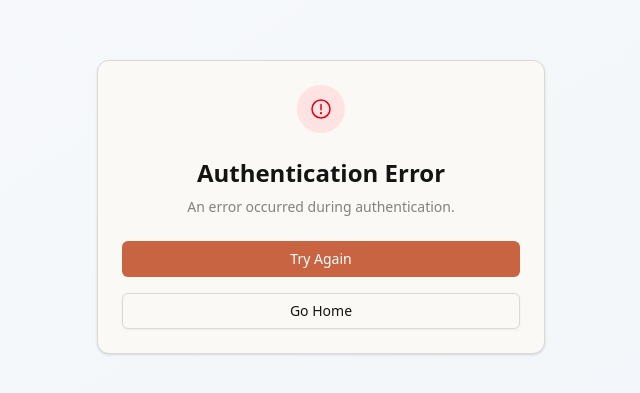
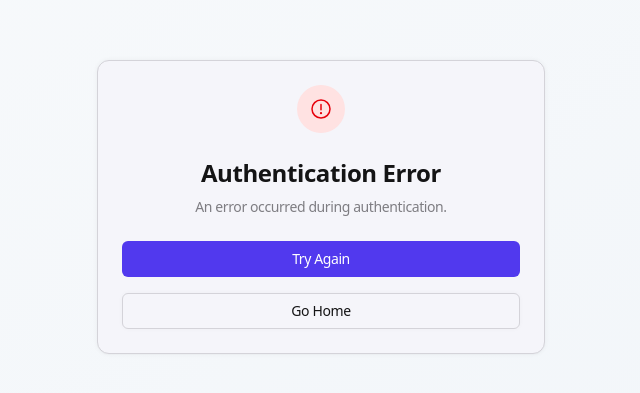
Before and after one commit to omshejul/careers-page, a Next.js app: page /error in a window 1280 px wide. Shown: the part 193-586 px from the top of the page, without its empty margins (319-959 px from the left). Built offline with nearby package versions, Linux system fonts and the light colour scheme.

Commit message:
Update global styles in CSS: Adjusted color variables for background, foreground, and shadows; refined shadow properties for improved visual consistency; added letter-spacing variables for typography.

```diff
--- a/app/globals.css
+++ b/app/globals.css
@@ -4,36 +4,36 @@
 @custom-variant dark (&:is(.dark *));
 
 :root {
-  --background: oklch(0.9818 0.0054 95.0986);
-  --foreground: oklch(0.3438 0.0269 95.7226);
-  --card: oklch(0.9818 0.0054 95.0986);
-  --card-foreground: oklch(0.1908 0.0020 106.5859);
+  --background: oklch(0.9716 0.0066 286.2756);
+  --foreground: oklch(0.2933 0.0362 290.8679);
+  --card: oklch(0.9716 0.0066 286.2756);
+  --card-foreground: oklch(0.1917 0.0020 286.2103);
   --popover: oklch(1.0000 0 0);
-  --popover-foreground: oklch(0.2671 0.0196 98.9390);
-  --primary: oklch(0.6171 0.1375 39.0427);
+  --popover-foreground: oklch(0.2279 0.0231 284.4152);
+  --primary: oklch(0.5035 0.2525 278.2358);
   --primary-foreground: oklch(1.0000 0 0);
-  --secondary: oklch(0.9245 0.0138 92.9892);
-  --secondary-foreground: oklch(0.4334 0.0177 98.6048);
-  --muted: oklch(0.9341 0.0153 90.2390);
-  --muted-foreground: oklch(0.6059 0.0075 97.4233);
-  --accent: oklch(0.9245 0.0138 92.9892);
-  --accent-foreground: oklch(0.2671 0.0196 98.9390);
-  --destructive: oklch(0.1908 0.0020 106.5859);
+  --secondary: oklch(0.9089 0.0368 292.4530);
+  --secondary-foreground: oklch(0.4011 0.0218 292.4477);
+  --muted: oklch(0.9066 0.0204 292.1182);
+  --muted-foreground: oklch(0.5922 0.0076 295.3425);
+  --accent: oklch(0.8999 0.0177 293.1111);
+  --accent-foreground: oklch(0.2300 0.0231 292.1207);
+  --destructive: oklch(0.1917 0.0020 286.2103);
   --destructive-foreground: oklch(1.0000 0 0);
-  --border: oklch(0.8847 0.0069 97.3627);
-  --input: oklch(0.7621 0.0156 98.3528);
-  --ring: oklch(0.6171 0.1375 39.0427);
-  --chart-1: oklch(0.5583 0.1276 42.9956);
+  --border: oklch(0.8694 0.0082 293.8889);
+  --input: oklch(0.7333 0.0186 289.4704);
+  --ring: oklch(0.4771 0.2022 280.7628);
+  --chart-1: oklch(0.4171 0.1920 279.3325);
   --chart-2: oklch(0.6898 0.1581 290.4107);
   --chart-3: oklch(0.8816 0.0276 93.1280);
   --chart-4: oklch(0.8822 0.0403 298.1792);
   --chart-5: oklch(0.5608 0.1348 42.0584);
-  --sidebar: oklch(0.9663 0.0080 98.8792);
-  --sidebar-foreground: oklch(0.3590 0.0051 106.6524);
-  --sidebar-primary: oklch(0.6171 0.1375 39.0427);
-  --sidebar-primary-foreground: oklch(0.9881 0 0);
-  --sidebar-accent: oklch(0.9245 0.0138 92.9892);
-  --sidebar-accent-foreground: oklch(0.3250 0 0);
+  --sidebar: oklch(0.9549 0.0094 292.7948);
+  --sidebar-foreground: oklch(0.3457 0.0052 286.1266);
+  --sidebar-primary: oklch(0.4771 0.2022 280.7628);
+  --sidebar-primary-foreground: oklch(0.9851 0 0);
+  --sidebar-accent: oklch(0.8999 0.0177 293.1111);
+  --sidebar-accent-foreground: oklch(0.3211 0 0);
   --sidebar-border: oklch(0.9401 0 0);
   --sidebar-ring: oklch(0.7731 0 0);
   --font-sans: ui-sans-serif, system-ui, -apple-system, BlinkMacSystemFont, 'Segoe UI', Roboto, 'Helvetica Neue', Arial, 'Noto Sans', sans-serif, 'Apple Color Emoji', 'Segoe UI Emoji', 'Segoe UI Symbol', 'Noto Color Emoji';
@@ -41,20 +41,20 @@
   --font-mono: ui-monospace, SFMono-Regular, Menlo, Monaco, Consolas, "Liberation Mono", "Courier New", monospace;
   --radius: 0.5rem;
   --shadow-x: 0;
-  --shadow-y: 1px;
-  --shadow-blur: 3px;
+  --shadow-y: 0px;
+  --shadow-blur: 5px;
   --shadow-spread: 0px;
-  --shadow-opacity: 0.1;
+  --shadow-opacity: 0.05;
   --shadow-color: oklch(0 0 0);
-  --shadow-2xs: 0 1px 3px 0px hsl(0 0% 0% / 0.05);
-  --shadow-xs: 0 1px 3px 0px hsl(0 0% 0% / 0.05);
-  --shadow-sm: 0 1px 3px 0px hsl(0 0% 0% / 0.10), 0 1px 2px -1px hsl(0 0% 0% / 0.10);
-  --shadow: 0 1px 3px 0px hsl(0 0% 0% / 0.10), 0 1px 2px -1px hsl(0 0% 0% / 0.10);
-  --shadow-md: 0 1px 3px 0px hsl(0 0% 0% / 0.10), 0 2px 4px -1px hsl(0 0% 0% / 0.10);
-  --shadow-lg: 0 1px 3px 0px hsl(0 0% 0% / 0.10), 0 4px 6px -1px hsl(0 0% 0% / 0.10);
-  --shadow-xl: 0 1px 3px 0px hsl(0 0% 0% / 0.10), 0 8px 10px -1px hsl(0 0% 0% / 0.10);
-  --shadow-2xl: 0 1px 3px 0px hsl(0 0% 0% / 0.25);
-  --tracking-normal: 0em;
+  --shadow-2xs: 0 0px 5px 0px hsl(0 0% 0% / 0.03);
+  --shadow-xs: 0 0px 5px 0px hsl(0 0% 0% / 0.03);
+  --shadow-sm: 0 0px 5px 0px hsl(0 0% 0% / 0.05), 0 1px 2px -1px hsl(0 0% 0% / 0.05);
+  --shadow: 0 0px 5px 0px hsl(0 0% 0% / 0.05), 0 1px 2px -1px hsl(0 0% 0% / 0.05);
+  --shadow-md: 0 0px 5px 0px hsl(0 0% 0% / 0.05), 0 2px 4px -1px hsl(0 0% 0% / 0.05);
+  --shadow-lg: 0 0px 5px 0px hsl(0 0% 0% / 0.05), 0 4px 6px -1px hsl(0 0% 0% / 0.05);
+  --shadow-xl: 0 0px 5px 0px hsl(0 0% 0% / 0.05), 0 8px 10px -1px hsl(0 0% 0% / 0.05);
+  --shadow-2xl: 0 0px 5px 0px hsl(0 0% 0% / 0.13);
+  --tracking-normal: -0.025em;
   --spacing: 0.25rem;
 }
 
@@ -65,7 +65,7 @@
   --card-foreground: oklch(0.9818 0.0054 95.0986);
   --popover: oklch(0.3085 0.0035 106.6039);
   --popover-foreground: oklch(0.9211 0.0040 106.4781);
-  --primary: oklch(0.6724 0.1308 38.7559);
+  --primary: oklch(0.5035 0.2525 278.2358);
   --primary-foreground: oklch(1.0000 0 0);
   --secondary: oklch(0.9818 0.0054 95.0986);
   --secondary-foreground: oklch(0.3085 0.0035 106.6039);
@@ -96,19 +96,19 @@
   --font-mono: ui-monospace, SFMono-Regular, Menlo, Monaco, Consolas, "Liberation Mono", "Courier New", monospace;
   --radius: 0.5rem;
   --shadow-x: 0;
-  --shadow-y: 1px;
-  --shadow-blur: 3px;
+  --shadow-y: 0px;
+  --shadow-blur: 5px;
   --shadow-spread: 0px;
-  --shadow-opacity: 0.1;
+  --shadow-opacity: 0.05;
   --shadow-color: oklch(0 0 0);
-  --shadow-2xs: 0 1px 3px 0px hsl(0 0% 0% / 0.05);
-  --shadow-xs: 0 1px 3px 0px hsl(0 0% 0% / 0.05);
-  --shadow-sm: 0 1px 3px 0px hsl(0 0% 0% / 0.10), 0 1px 2px -1px hsl(0 0% 0% / 0.10);
-  --shadow: 0 1px 3px 0px hsl(0 0% 0% / 0.10), 0 1px 2px -1px hsl(0 0% 0% / 0.10);
-  --shadow-md: 0 1px 3px 0px hsl(0 0% 0% / 0.10), 0 2px 4px -1px hsl(0 0% 0% / 0.10);
-  --shadow-lg: 0 1px 3px 0px hsl(0 0% 0% / 0.10), 0 4px 6px -1px hsl(0 0% 0% / 0.10);
-  --shadow-xl: 0 1px 3px 0px hsl(0 0% 0% / 0.10), 0 8px 10px -1px hsl(0 0% 0% / 0.10);
-  --shadow-2xl: 0 1px 3px 0px hsl(0 0% 0% / 0.25);
+  --shadow-2xs: 0 0px 5px 0px hsl(0 0% 0% / 0.03);
+  --shadow-xs: 0 0px 5px 0px hsl(0 0% 0% / 0.03);
+  --shadow-sm: 0 0px 5px 0px hsl(0 0% 0% / 0.05), 0 1px 2px -1px hsl(0 0% 0% / 0.05);
+  --shadow: 0 0px 5px 0px hsl(0 0% 0% / 0.05), 0 1px 2px -1px hsl(0 0% 0% / 0.05);
+  --shadow-md: 0 0px 5px 0px hsl(0 0% 0% / 0.05), 0 2px 4px -1px hsl(0 0% 0% / 0.05);
+  --shadow-lg: 0 0px 5px 0px hsl(0 0% 0% / 0.05), 0 4px 6px -1px hsl(0 0% 0% / 0.05);
+  --shadow-xl: 0 0px 5px 0px hsl(0 0% 0% / 0.05), 0 8px 10px -1px hsl(0 0% 0% / 0.05);
+  --shadow-2xl: 0 0px 5px 0px hsl(0 0% 0% / 0.13);
 }
 
 @theme inline {
@@ -162,6 +162,17 @@
   --shadow-lg: var(--shadow-lg);
   --shadow-xl: var(--shadow-xl);
   --shadow-2xl: var(--shadow-2xl);
+
+  --tracking-tighter: calc(var(--tracking-normal) - 0.05em);
+  --tracking-tight: calc(var(--tracking-normal) - 0.025em);
+  --tracking-normal: var(--tracking-normal);
+  --tracking-wide: calc(var(--tracking-normal) + 0.025em);
+  --tracking-wider: calc(var(--tracking-normal) + 0.05em);
+  --tracking-widest: calc(var(--tracking-normal) + 0.1em);
+}
+
+body {
+  letter-spacing: var(--tracking-normal);
 }
 
 @layer base {
```
